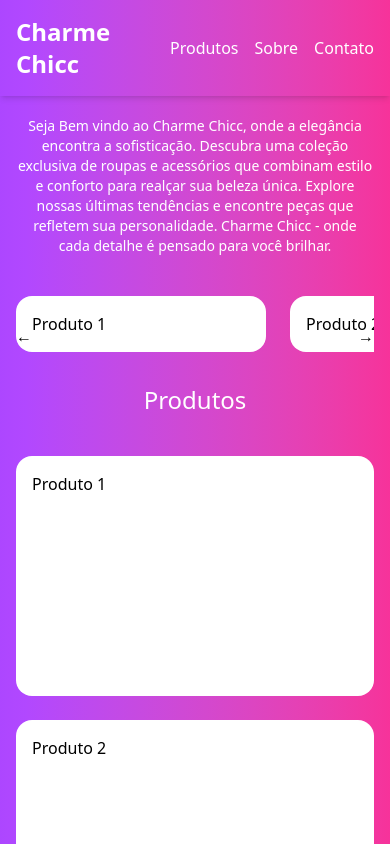
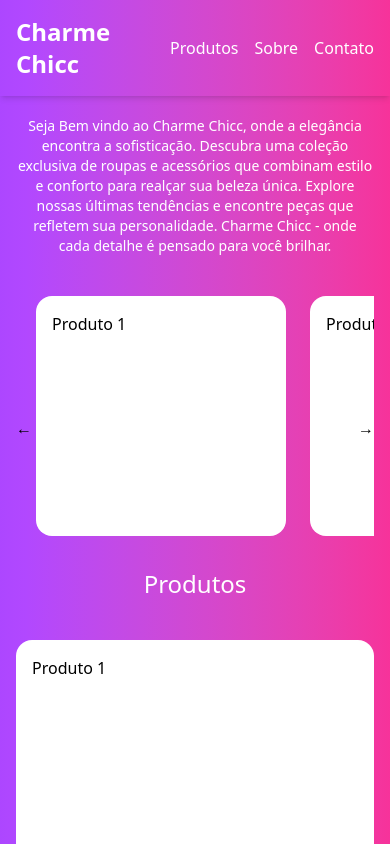
Before and after one commit to EvanioTech/loaja-charme, a Next.js app: page / in a window 390 px wide. Shown: the top 844 px of the page. Built offline with nearby package versions, Linux system fonts and the light colour scheme.

Commit message:
style(Carrossel) : centralizando e dando distancia na margin no mobile

```diff
--- a/components/Carrossel.tsx
+++ b/components/Carrossel.tsx
@@ -32,17 +32,17 @@ export function Carrossel() {
 
       <div
         ref={carouselRef}
-        className="flex gap-6 overflow-x-auto scroll-smooth"
+        className="flex gap-6 overflow-x-auto scroll-smooth ml-5 md:justify-center"
       >
-        <article className="min-w-[250px] bg-white rounded-2xl p-4">
+        <article className="min-w-[250px] bg-white rounded-2xl p-4 h-60">
           Produto 1
         </article>
 
-        <article className="min-w-[250px] bg-white rounded-2xl p-4">
+        <article className="min-w-[250px] bg-white rounded-2xl p-4 h-60">
           Produto 2
         </article>
 
-        <article className="min-w-[250px] bg-white rounded-2xl p-4">
+        <article className="min-w-[250px] bg-white rounded-2xl p-4 h-60">
           Produto 3
         </article>
       </div>
```
